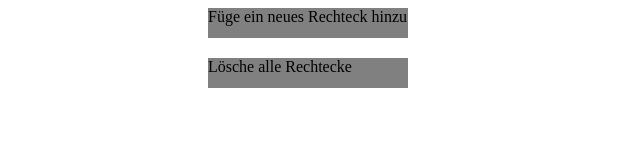
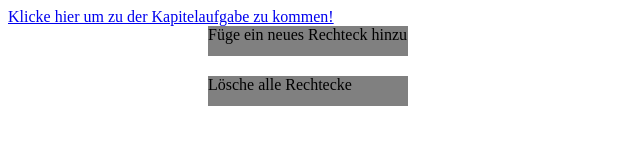
Before and after one commit to GidionHFU/GIS-SoSe-2021, a plain HTML site: page Aufgabe 2.3/index.html in a window 1280 px wide. Shown: the whole page, without its empty margins (0-640 px from the left). Drawn offline with Linux system fonts and the light colour scheme.

Commit message:
finished

```diff
--- a/Aufgabe 2.3/index.html
+++ b/Aufgabe 2.3/index.html
@@ -8,5 +8,6 @@
     <title>Document</title>
 </head>
 <body>
+    <a href="Kapitelaufgabe2.3.2.html">Klicke hier um zu der Kapitelaufgabe zu kommen!</a>
 </body>
 </html>
```
